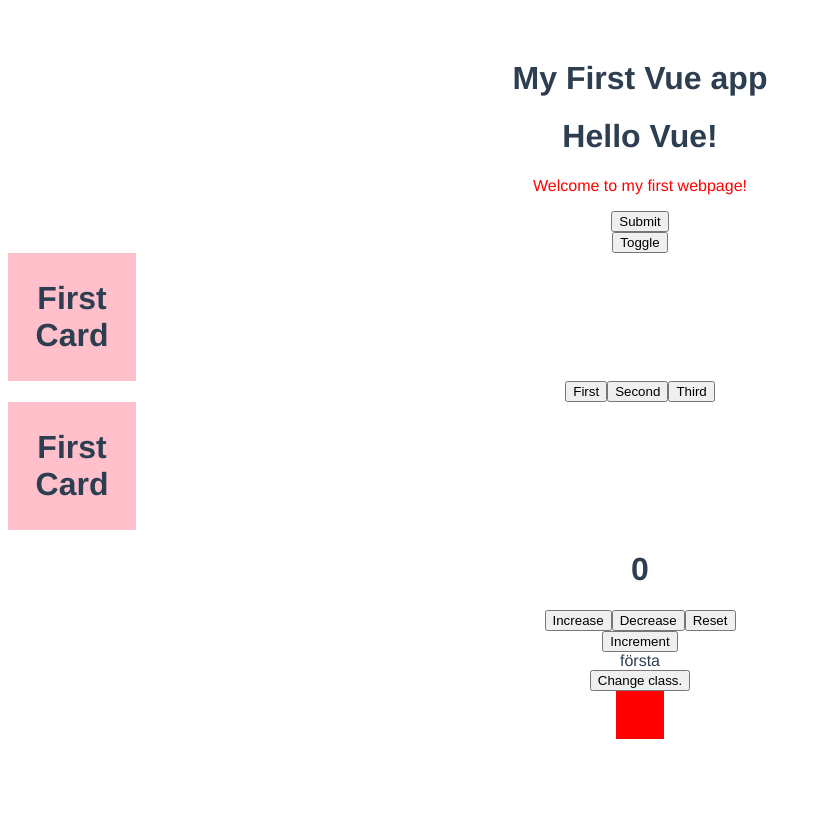
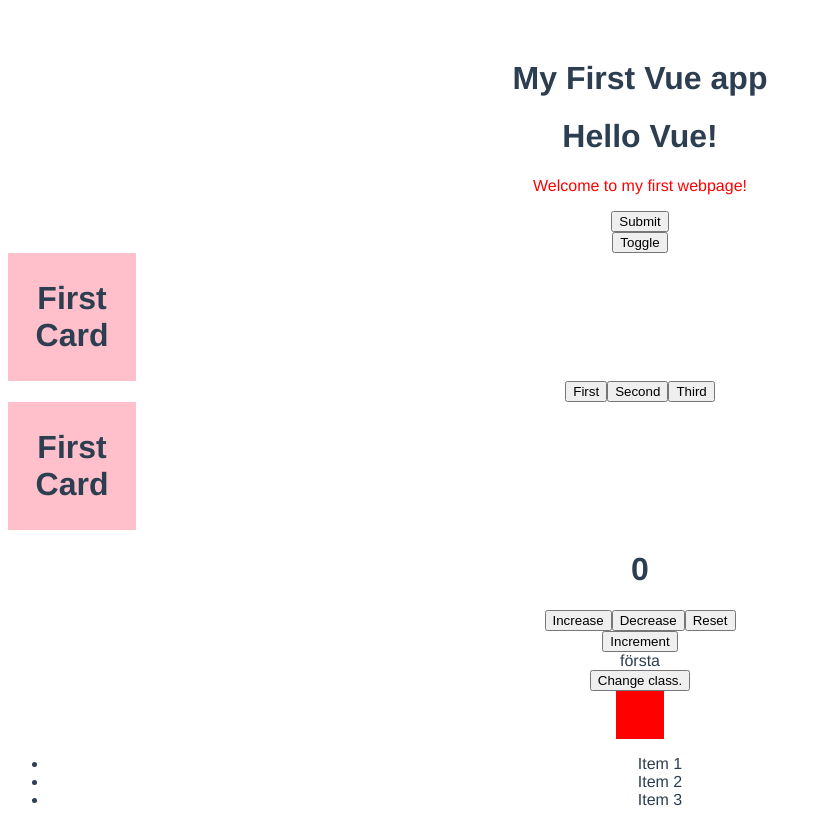
Before and after one commit to Liam-hi/vue-playground, a Vue app: page / in a window 1280 px wide. Shown: the whole page, without its empty margins (0-822 px from the left). Before the commit the page ends 800 px from the top, so only its background shows below. Built offline with nearby package versions, Linux system fonts and the light colour scheme.

Commit message:
Add ArrayProps.vue

```diff
--- a/src/App.vue
+++ b/src/App.vue
@@ -8,6 +8,7 @@
   <CounterApp />
   <IncrementArray />
   <UsingRefs />
+  <ArrayProps :items="myArray" />
 </template>
 
 <script>
@@ -17,6 +18,7 @@ import ConditionalRendering from './components/ConditionalRendering.vue'
 import CounterApp from './components/CounterApp.vue'
 import IncrementArray from './components/IncrementArray.vue'
 import UsingRefs from './components/UsingRefs.vue'
+import ArrayProps from './components/ArrayProps.vue'
 
 export default {
   name: 'App',
@@ -26,12 +28,18 @@ export default {
     ConditionalRendering,
     CounterApp,
     IncrementArray,
-    UsingRefs
+    UsingRefs,
+    ArrayProps
   },
   data() {
     return {
       componentTitle: "Component Title",
       toggle: true,
+      myArray: [
+        { id: 1, name: 'Item 1' },
+        { id: 2, name: 'Item 2' },
+        { id: 3, name: 'Item 3' },
+      ],
     }
   },
   methods: {
--- /dev/null
+++ b/src/components/ArrayProps.vue
@@ -0,0 +1,21 @@
+<template>
+    <div>
+        <ul>
+            <li v-for="x in items" :key="x.id">
+                {{ x.name }}
+            </li>
+        </ul>
+    </div>
+
+</template>
+
+<script>
+export default {
+    props: {
+        items: {
+            type: Array,
+            required: true,
+        }
+    }
+}
+</script>
```
